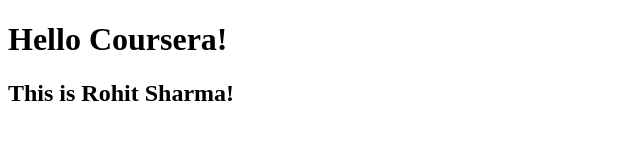
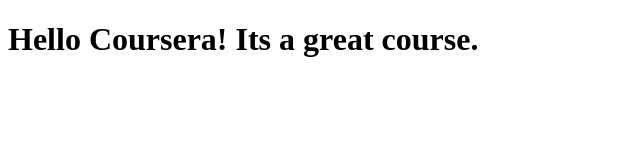
Before and after one commit to rohitsharma7/Coursera-Test, a plain HTML site: page site/index.html in a window 1280 px wide. Shown: the whole page, without its empty margins (0-640 px from the left). Drawn offline with Linux system fonts and the light colour scheme.

Commit message:
Small addition to our page content.

```diff
--- a/site/index.html
+++ b/site/index.html
@@ -4,7 +4,6 @@
 	<title>Hello Coursera!</title>
 </head>
 <body>
-<h1>Hello Coursera!</h1>
-<h2>This is Rohit Sharma!</h2>
+<h1>Hello Coursera! Its a great course.</h1>
 </body>
 </html>
```
